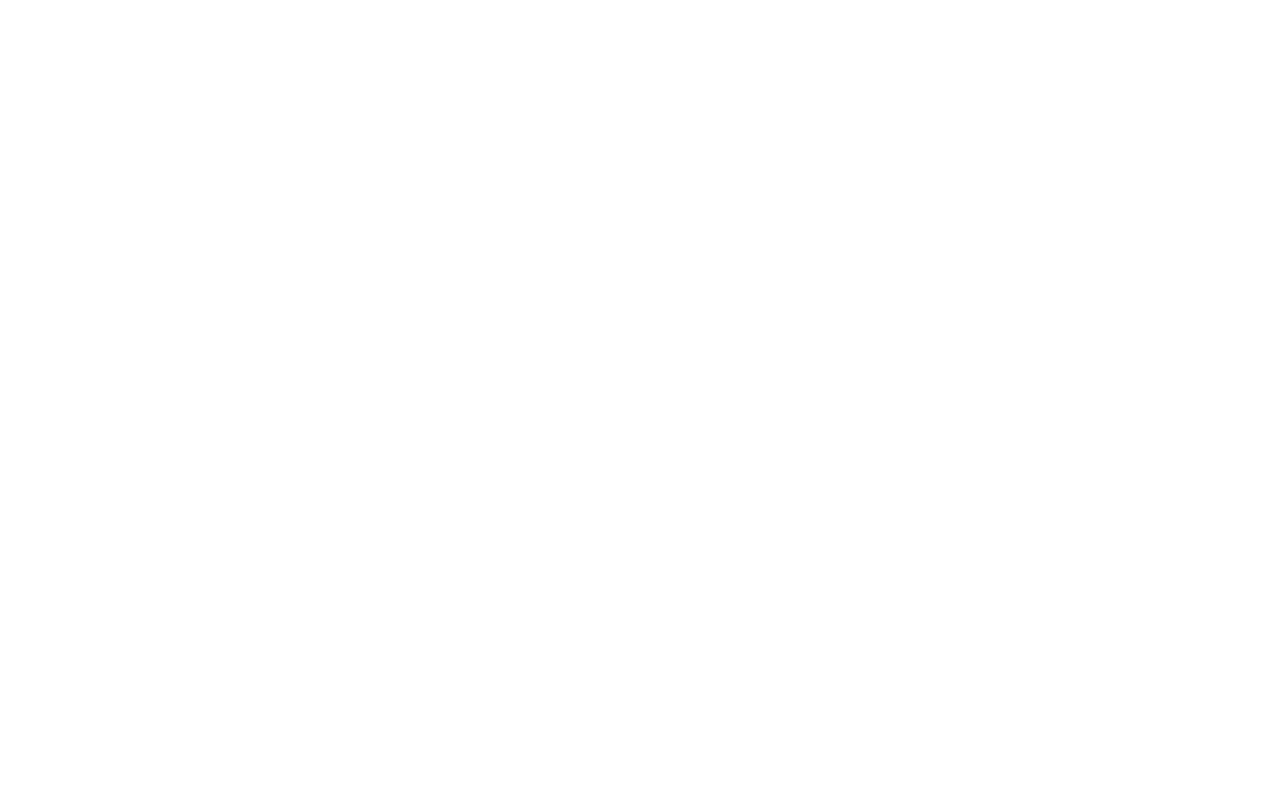
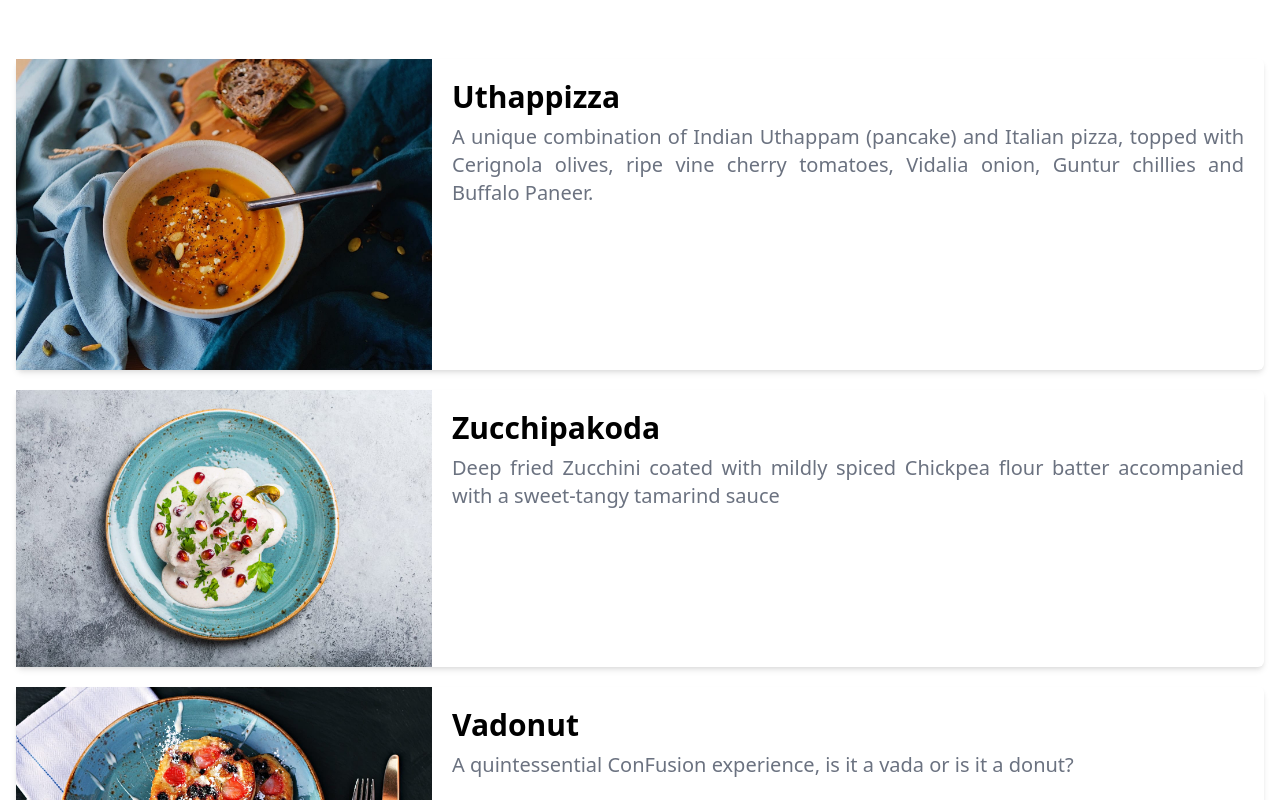
Before and after one commit to somayehmahjoob/restaurant, a React (Create React App) app: page / in a window 1280 px wide. Shown: the part 1140-1940 px from the top of the page. Before the commit the page ends 1155 px from the top, so only its background shows below. Built offline with nearby package versions, Linux system fonts and the light colour scheme.

Commit message:
[Add] Menu of  food

```diff
--- a/src/App.js
+++ b/src/App.js
@@ -1,5 +1,6 @@
 import React from 'react';
 import './App.css';
+import MenuComponent from './components/MenuComponent';
 import NavbarComponent from './components/NavbarComponent';
 import SlideShowComponent from './components/SlideShowComponent';
 
@@ -8,7 +9,7 @@
     <div className="App">
       <NavbarComponent />
       <SlideShowComponent />
-
+      <MenuComponent />
     </div>
   );
 }
--- a/src/components/MenuComponent.js
+++ b/src/components/MenuComponent.js
@@ -0,0 +1,82 @@
+import React, { Component } from 'react'
+
+
+export class MenuComponent extends Component {
+  constructor(props) {
+    super(props);
+    this.state = {
+      dishes: [
+        {
+          id: 0,
+          name: "Uthappizza",
+          image: "assets/images/irina.jpg",
+          category: "mains",
+          label: "Hot",
+          price: "4.99",
+          description:
+            "A unique combination of Indian Uthappam (pancake) and Italian pizza, topped with Cerignola olives, ripe vine cherry tomatoes, Vidalia onion, Guntur chillies and Buffalo Paneer.",
+        },
+        {
+          id: 1,
+          name: "Zucchipakoda",
+          image: "assets/images/nogada.jpg",
+          category: "appetizer",
+          label: "",
+          price: "1.99",
+          description:
+            "Deep fried Zucchini coated with mildly spiced Chickpea flour batter accompanied with a sweet-tangy tamarind sauce",
+        },
+        {
+          id: 2,
+          name: "Vadonut",
+          image: "assets/images/toa-heftiba.jpg",
+          category: "appetizer",
+          label: "New",
+          price: "1.99",
+          description:
+            "A quintessential ConFusion experience, is it a vada or is it a donut?",
+        },
+        {
+          id: 3,
+          name: "ElaiCheese Cake",
+          image: "assets/images/wesual.jpg",
+          category: "dessert",
+          label: "",
+          price: "2.99",
+          description:
+            "A delectable, semi-sweet New York Style Cheese Cake, with Graham cracker crust and spiced with Indian cardamoms",
+        },
+      ],
+    };
+  }
+  render() {
+    const menuList = this.state.dishes.map((dish)=>{
+      return (
+        <div
+          key={dish.id}
+          className="flex flex-wrap shadow-md rounded-md mt-5"
+        >
+          <div className="sm:w-full md:w-1/2 lg:w-1/3">
+            <img src={dish.image} alt={dish.name} className="" />
+          </div>
+          <div className="sm:w-full md:w-1/2 lg:w-2/3 text-left p-5">
+            <div className="md:text-3xl font-bold sm:text-2xl mb-2">{dish.name}</div>
+            <div className="md:text-xl sm:text-lg text-gray-500 sm:text-justify">{dish.description}</div>
+          </div>
+        </div>
+      );
+    })
+    return (
+      <div className="container mt-2">
+        <div className="flex justify-start items-center">
+          <div className="p-2 m-2">
+            {menuList}
+          </div>
+
+        </div>
+      </div>
+    );
+  }
+}
+
+export default MenuComponent
```
